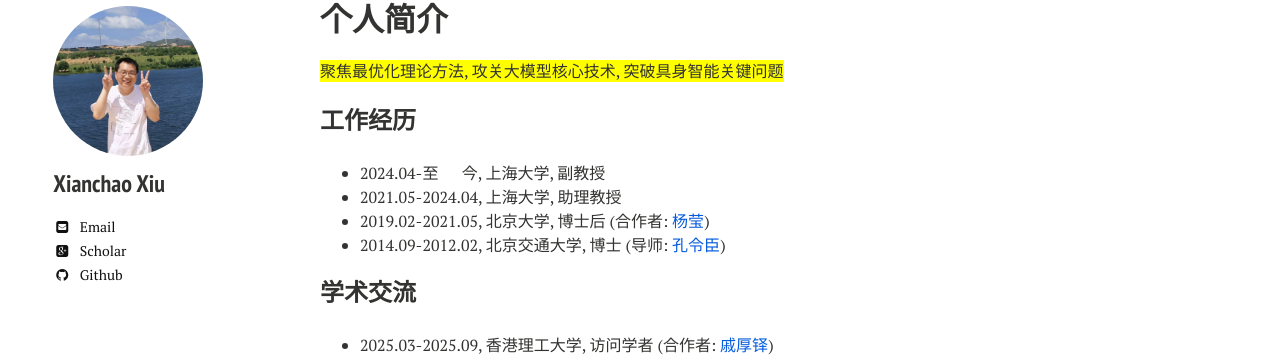
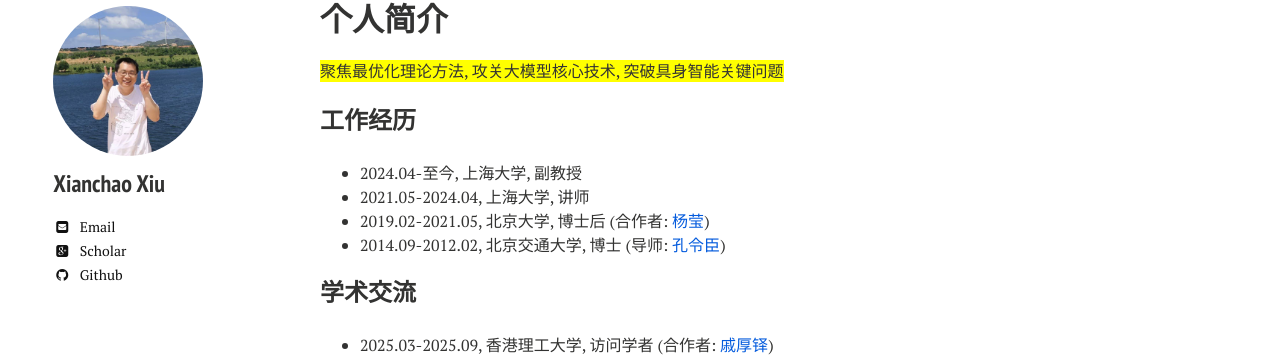
Before and after one commit to xianchaoxiu/xianchaoxiu.github.io, a Jekyll site: the page built from chinese/index.md, in a window 1280 px wide. Shown: the part 66-423 px from the top of the page. Built offline with Jekyll 4.4.1, drawn with Linux system fonts in a browser that asks for light colours; nearby versions of some CDN libraries.

Commit message:
Update index.md

```diff
--- a/chinese/index.md
+++ b/chinese/index.md
@@ -12,8 +12,8 @@ share: false
 
 
 ### 工作经历
-* 2024.04-至&nbsp;&nbsp;&nbsp;&nbsp;&nbsp;&nbsp;今, 上海大学, 副教授 <br>
-* 2021.05-2024.04, 上海大学, 助理教授 <br>
+* 2024.04-至今, 上海大学, 副教授 <br>
+* 2021.05-2024.04, 上海大学, 讲师 <br>
 * 2019.02-2021.05, 北京大学, 博士后 (合作者: <a href="https://www.coe.pku.edu.cn/teaching/all_time/7262.html" class="textlink" target="_blank">杨莹</a>) <br>
 * 2014.09-2012.02, 北京交通大学, 博士 (导师: <a href="https://faculty.bjtu.edu.cn/8316/" class="textlink" target="_blank">孔令臣</a>)<br>
 
```
